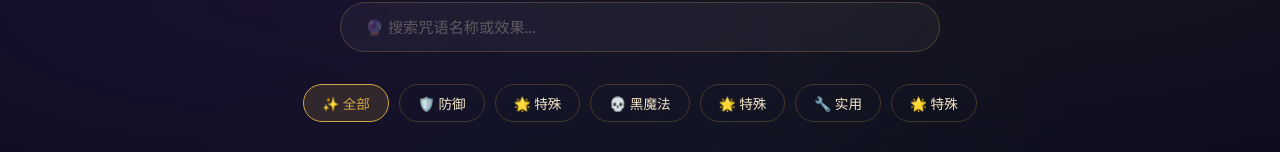
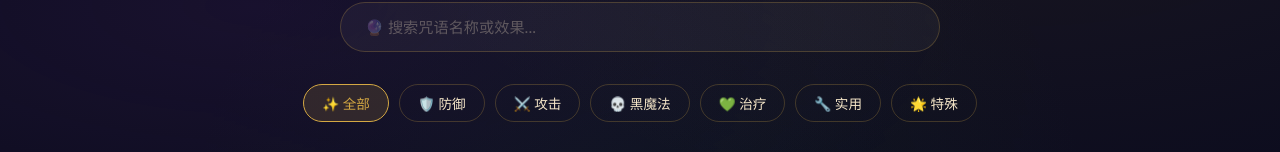
Before and after one commit to Leo555/harrypotter, a React (Vite) app: page /world/spells in a window 1280 px wide. Shown: the part 394-546 px from the top of the page. Built offline with nearby package versions, Linux system fonts and the light colour scheme.

Commit message:
fix: 修复咒语筛选栏攻击和治疗分类显示为重复的特殊

```diff
--- a/src/pages/Spells.jsx
+++ b/src/pages/Spells.jsx
@@ -58,7 +58,7 @@ export default function Spells() {
             className={`filter-btn ${filter === cat ? 'active' : ''}`}
             onClick={() => setFilter(cat)}
           >
-            {cat === 'all' ? '✨ 全部' : cat === '防御' ? '🛡️ 防御' : cat === '黑魔法' ? '💀 黑魔法' : cat === '实用' ? '🔧 实用' : '🌟 特殊'}
+            {cat === 'all' ? '✨ 全部' : cat === '防御' ? '🛡️ 防御' : cat === '攻击' ? '⚔️ 攻击' : cat === '黑魔法' ? '💀 黑魔法' : cat === '治疗' ? '💚 治疗' : cat === '实用' ? '🔧 实用' : '🌟 特殊'}
           </button>
         ))}
       </div>
```
